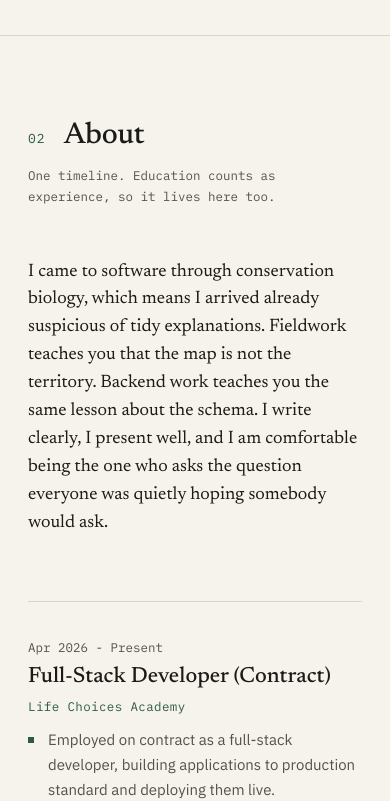
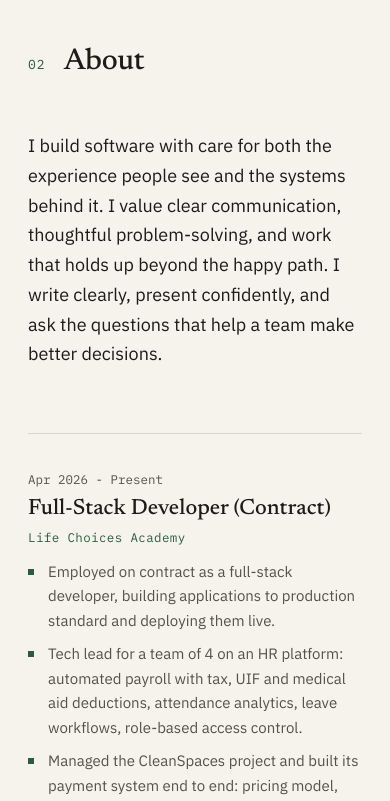
Before and after one commit to ihtishaamj63-web/ihtishaam-portfolio, a Vue app: page / in a window 390 px wide. Shown: the part 2032-2833 px from the top of the page. Built offline with nearby package versions, Linux system fonts and the light colour scheme.

Commit message:
added real links for linkedin and gmail and also had an autofill for the gmail where it shows the composiing stage of an email to my account

```diff
--- a/src/assets/main.css
+++ b/src/assets/main.css
@@ -99,7 +99,7 @@ button {
   display: flex;
   align-items: baseline;
   gap: 18px;
-  margin-bottom: 12px;
+  margin-bottom: 52px;
 }
 
 .section-head .index {
@@ -117,13 +117,6 @@ button {
   letter-spacing: -0.01em;
 }
 
-.section-note {
-  font-family: var(--mono);
-  font-size: 12.5px;
-  color: var(--ink-soft);
-  margin-bottom: 52px;
-}
-
 @media (prefers-reduced-motion: reduce) {
   html {
     scroll-behavior: auto;
--- a/src/components/AboutSection.vue
+++ b/src/components/AboutSection.vue
@@ -5,16 +5,11 @@
         <span class="index">02</span>
         <h2>About</h2>
       </div>
-      <p class="section-note">
-        One timeline. Education counts as experience, so it lives here too.
-      </p>
-
       <p class="intro">
-        I came to software through conservation biology, which means I arrived already suspicious of
-        tidy explanations. Fieldwork teaches you that the map is not the territory. Backend work
-        teaches you the same lesson about the schema. I write clearly, I present well, and I am
-        comfortable being the one who asks the question everyone was quietly hoping somebody would
-        ask.
+        I build software with care for both the experience people see and the systems behind it. I
+        value clear communication, thoughtful problem-solving, and work that holds up beyond the
+        happy path. I write clearly, present confidently, and ask the questions that help a team
+        make better decisions.
       </p>
 
       <div class="timeline">
@@ -33,11 +28,9 @@
       <div class="offclock">
         <h3 class="offclock-title">Off the clock</h3>
         <p class="offclock-text">
-          Away from the keyboard I am a committed cinephile (Alien and Raimi's Spider-Man can share
-          a double bill), I read comics properly, Spider-Man, Batman and the Hulk, and One Piece
-          taught me more about long projects than any course could. Manchester United and the
-          Springboks have my weekends, soccer has my knees, and a good argument about evolution,
-          philosophy, or whether the villain had a point gets me every time.
+          Away from the keyboard I am a committed cinephile, avid reader of books and comics, and
+          One Piece taught me more about long projects than any course could. Manchester United and
+          the Springboks have my weekends, and I'm always down for a game of football.
         </p>
       </div>
     </div>
@@ -50,9 +43,7 @@ import { experience } from '../data/experience'
 
 <style scoped>
 .intro {
-  font-family: var(--serif);
-  font-size: 21px;
-  line-height: 1.55;
+  font-size: 18px;
   max-width: 62ch;
   margin-bottom: 64px;
 }
@@ -121,29 +112,10 @@ h3 {
 }
 
 .offclock-title {
-  font-family: var(--mono);
-  font-size: 12px;
-  text-transform: uppercase;
-  letter-spacing: 0.12em;
-  color: var(--green);
   margin-bottom: 14px;
 }
 
 .offclock-text {
-  font-family: var(--serif);
-  font-style: italic;
-  font-size: 18px;
-  line-height: 1.7;
-  color: var(--ink-soft);
   max-width: 66ch;
 }
-
-@media (max-width: 720px) {
-  .intro {
-    font-size: 18px;
-  }
-  .offclock-text {
-    font-size: 16.5px;
-  }
-}
 </style>
--- a/src/components/ContactSection.vue
+++ b/src/components/ContactSection.vue
@@ -5,8 +5,6 @@
         <span class="index">04</span>
         <h2>Contact</h2>
       </div>
-      <p class="section-note">No contact form. Just me.</p>
-
       <p class="pitch">
         Open to work across software, data, security, and the spaces where science and code meet. If
         you are building something that needs someone who cares how it holds up, I would like to
--- a/src/components/SkillsSection.vue
+++ b/src/components/SkillsSection.vue
@@ -5,8 +5,6 @@
         <span class="index">03</span>
         <h2>Skills</h2>
       </div>
-      <p class="section-note">Grouped by how I use them. The work above is the evidence.</p>
-
       <div class="groups">
         <div v-for="group in skillGroups" :key="group.title" class="group">
           <h3>{{ group.title }}</h3>
--- a/src/components/WorkSection.vue
+++ b/src/components/WorkSection.vue
@@ -5,11 +5,6 @@
         <span class="index">01</span>
         <h2>Selected work</h2>
       </div>
-      <p class="section-note">
-        Summaries first. Open a project for the full breakdown, the stack, and the responsive
-        builds.
-      </p>
-
       <div>
         <ProjectCard
           v-for="(project, i) in projects"
--- a/src/data/links.js
+++ b/src/data/links.js
@@ -1,7 +1,8 @@
 // Update these once. Every section reads from here.
 export const links = {
   github: 'https://github.com/ihtishaamj63-web',
-  linkedin: 'https://www.linkedin.com/in/YOUR-HANDLE', // TODO: your real profile URL
-  email: 'mailto:ihtishaamj63@gmail.com',
+  linkedin: 'https://www.linkedin.com/in/ihtishaam-johnson-38b0a439a/', // TODO: your real profile URL
+  email:
+    'https://mail.google.com/mail/?view=cm&fs=1&to=ihtishaamj63%40gmail.com&su=Congratulations%2C%20you%27ve%20got%20the%20job%21',
   displayEmail: 'ihtishaamj63@gmail.com',
 }
```
